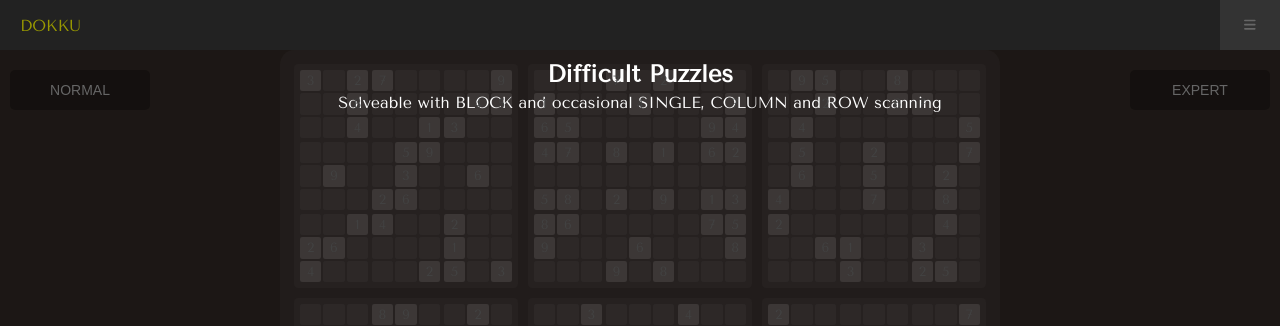
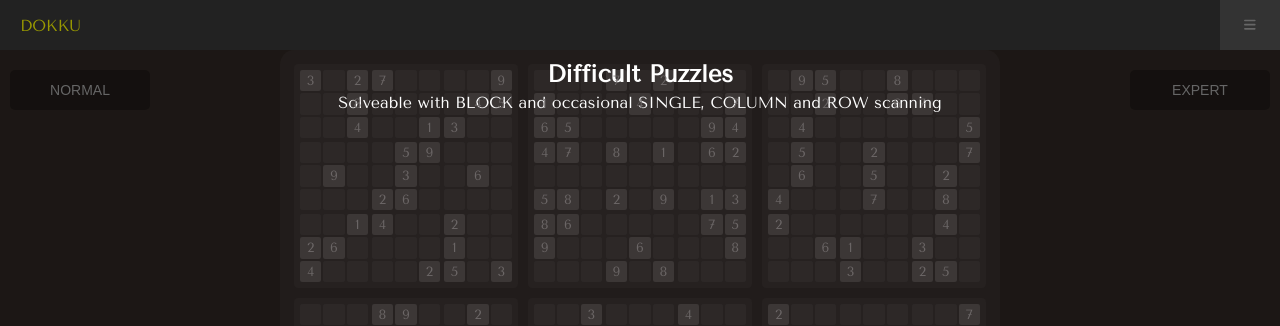
Before and after one commit to moggsterb/dokku, a Next.js app: page /selector/difficult in a window 1280 px wide. Shown: the top 326 px of the page. Built offline with nearby package versions, Linux system fonts and the light colour scheme; a web font is replaced by a local one.

Commit message:
Delay menu

```diff
--- a/src/app/globals.scss
+++ b/src/app/globals.scss
@@ -11,7 +11,7 @@ body {
   --pixel-size: 5px;
 
   --grid-size: 360px;
-  --cell-value-size: 40px;
+  --cell-value-size: 20px;
 
   --main-bg: #1c1715;
 
@@ -23,7 +23,7 @@ body {
   --cell-fg: #d2d2d2;
 
   --cell-preset-bg: #ffffff1a;
-  --cell-preset-fg: #424242;
+  --cell-preset-fg: #6c6767;
 
   --cell-active-bg: #1d1c1c27;
   --cell-active-fg: #ffe5ca;
@@ -49,6 +49,7 @@ body {
   :root {
     --pixel-size: 10px;
     --grid-size: 540px;
+    --cell-value-size: 40px;
   }
 }
 
--- a/src/components/Header.tsx
+++ b/src/components/Header.tsx
@@ -1,6 +1,6 @@
 'use client';
 
-import { useState } from 'react';
+import { useEffect, useState } from 'react';
 import styles from './Header.module.scss';
 import { LEVELS } from '@/utils/examples';
 import { useRouter } from 'next/navigation';
@@ -9,11 +9,17 @@ import { faBars, faX } from '@fortawesome/free-solid-svg-icons';
 import Link from 'next/link';
 
 const Header = () => {
-  const [menuOpen, setMenuOpen] = useState(false);
+  const [menuOpen, setMenuOpen] = useState<boolean | undefined>();
 
   const navItems = [{ title: 'DOKKU', url: '/' }, ...LEVELS];
 
   const router = useRouter();
+
+  useEffect(() => {
+    if (menuOpen === undefined) {
+      setMenuOpen(false);
+    }
+  }, []);
 
   const navHandler = (url: string) => {
     router.push(url);
@@ -29,6 +35,7 @@ const Header = () => {
           DOKKU
         </Link>
 
+        {menuOpen !== undefined && (
           <button
             className={styles.menuButton}
             onClick={() => {
@@ -37,8 +44,10 @@ const Header = () => {
           >
             <FontAwesomeIcon icon={menuOpen ? faX : faBars} />
           </button>
+        )}
       </div>
 
+      {menuOpen !== undefined && (
         <div className={styles.menuItems}>
           {navItems.map(({ url, title }, index) => {
             return (
@@ -50,6 +59,7 @@ const Header = () => {
             );
           })}
         </div>
+      )}
     </header>
   );
 };
```
Lines whose indentation alone changed are shown as unchanged.
